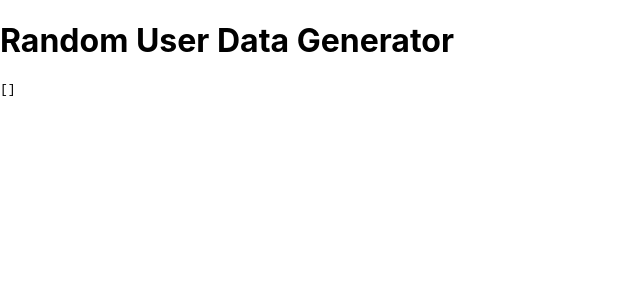
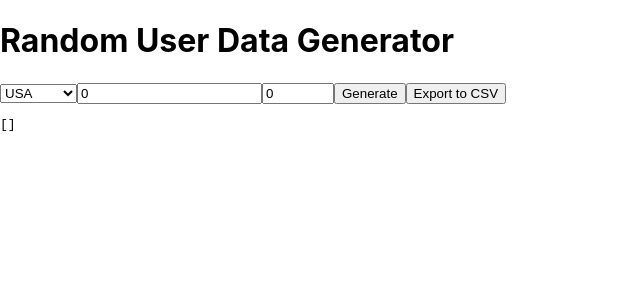
Before and after one commit to NathanaelMartinez/user-data-generator, a React (Create React App) app in the folder frontend/: page / in a window 1280 px wide. Shown: the top 300 px of the page, without its empty margins (0-640 px from the left). Built offline with nearby package versions, Linux system fonts and the light colour scheme; no server answers.

Commit message:
implement rudimentary toolbar

```diff
--- a/frontend/src/App.tsx
+++ b/frontend/src/App.tsx
@@ -1,4 +1,5 @@
 import React, { useEffect, useState } from 'react';
+import Toolbar from './components/Toolbar';
 
 const App = () => {
     const [users, setUsers] = useState([]);
@@ -12,16 +13,17 @@ const App = () => {
     };
 
     useEffect(() => {
-        const localeId = 'en_US';
-        const seed = 123234234;
-        const errorSize = 0;
+        // const localeId = 'en_US';
+        // const seed = 123234234;
+        // const errorSize = 0;
 
-        fetchUsers(localeId, seed, errorSize);
+        // fetchUsers(localeId, seed, errorSize);
     }, []);
 
     return (
         <div>
             <h1>Random User Data Generator</h1>
+            <Toolbar onFetchUsers={fetchUsers} />
             <pre>{JSON.stringify(users, null, 2)}</pre>
         </div>
     );
--- /dev/null
+++ b/frontend/src/components/Toolbar.tsx
@@ -0,0 +1,45 @@
+import React, { useState } from 'react';
+
+interface ToolbarProps {
+    onFetchUsers: (region: string, seed: number, errorSize: number, ) => void;
+}
+
+const Toolbar: React.FC<ToolbarProps> = ({ onFetchUsers }) => {
+    const [region, setRegion] = useState('en_US');
+    const [errorSize, setErrorSize] = useState(0);
+    const [seed, setSeed] = useState(0);
+
+    const handleFetch = () => {
+        onFetchUsers(region, seed, errorSize);
+    };
+
+    return (
+        <div>
+            <select value={region} onChange={(e) => setRegion(e.target.value)}>
+                <option value="en_US">USA</option>
+                <option value="es_MX">Mexico</option>
+                <option value="de">Germany</option>
+                <option value="el">Greece</option>
+                <option value="fr">France</option>
+                <option value="it">Italy</option>
+            </select>
+            <input
+                type="text"
+                value={seed}
+                placeholder="Seed"
+                onChange={(e) => setSeed(Number(e.target.value))}
+            />
+            <input
+                type="number"
+                value={errorSize}
+                min="0"
+                max="1000"
+                onChange={(e) => setErrorSize(Number(e.target.value))}
+            />
+            <button onClick={handleFetch}>Generate</button>
+            <button>Export to CSV</button>
+        </div>
+    );
+};
+
+export default Toolbar;
```
